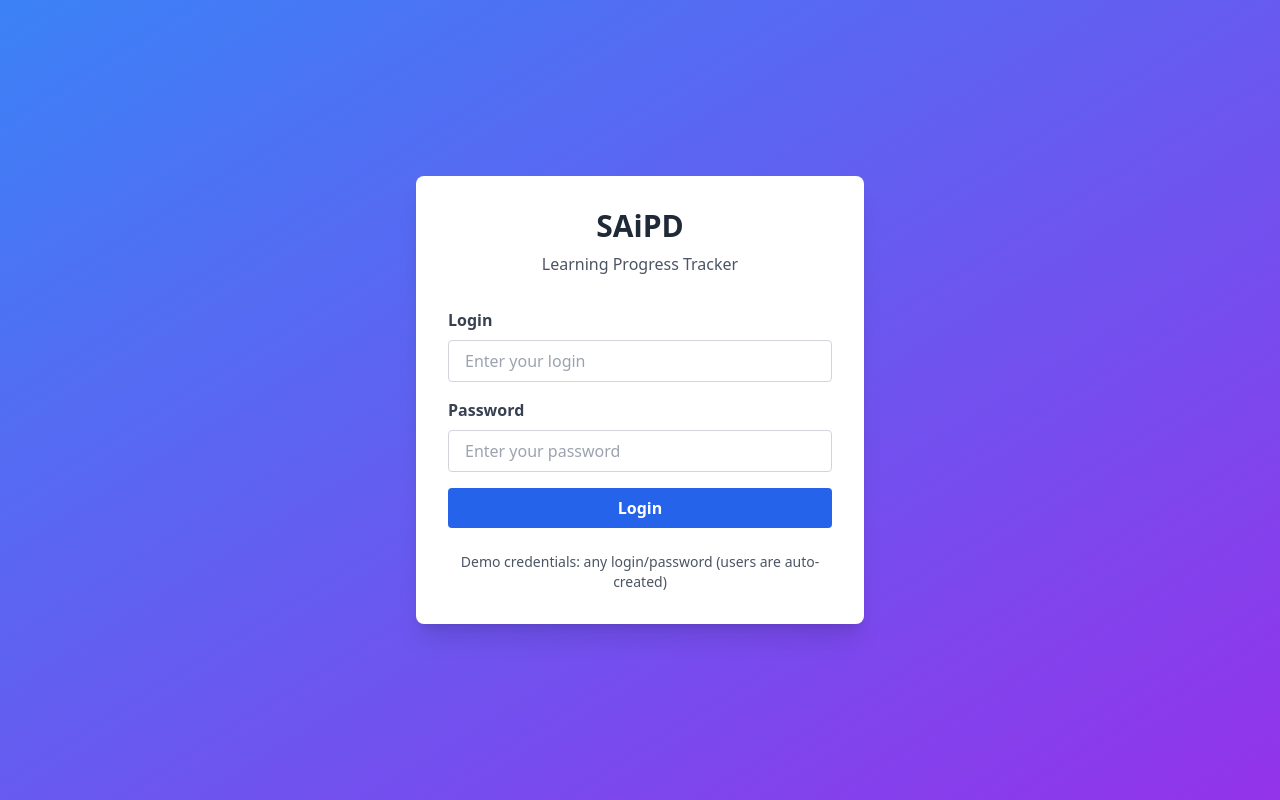
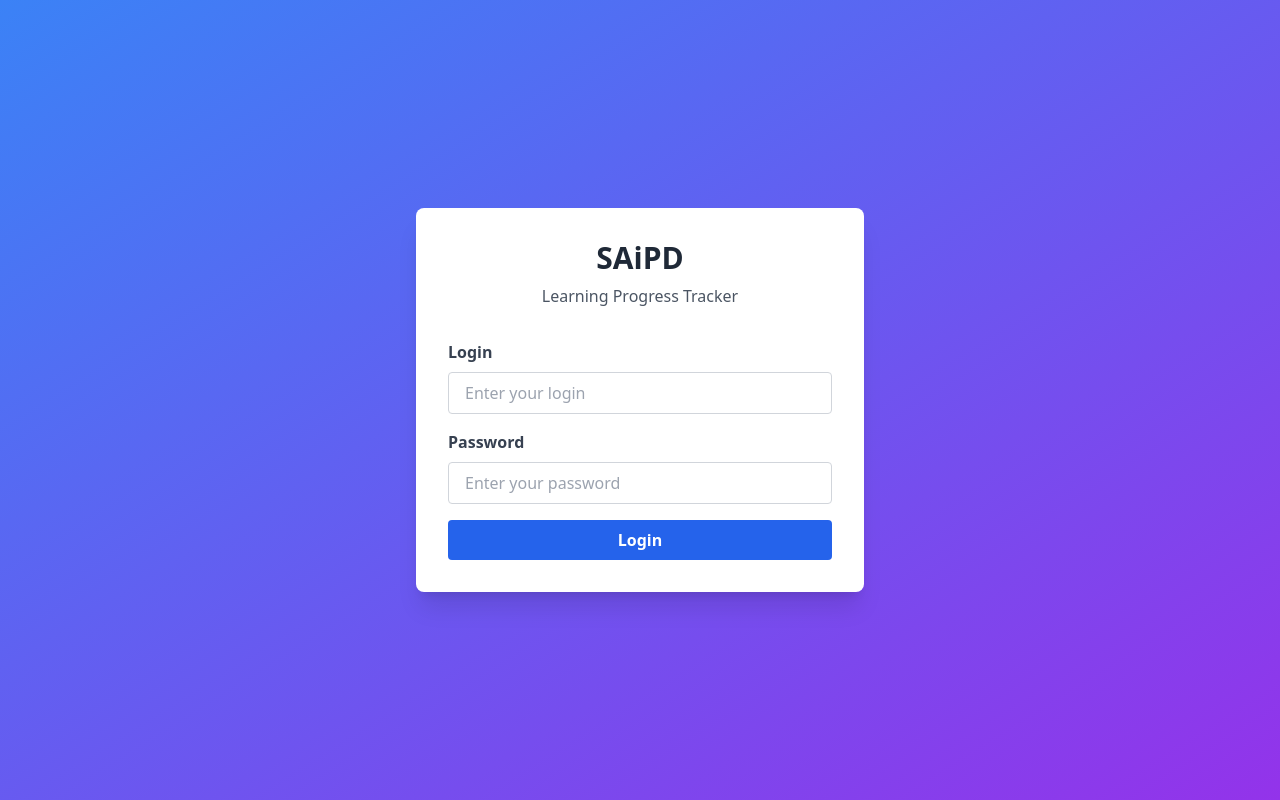
Before and after one commit to Goliaten/SAiPD_2_front, a React (Vite) app: page /login in a window 1280 px wide. Built offline with nearby package versions, Linux system fonts and the light colour scheme.

Commit message:
remove false statement from login page

```diff
--- a/src/pages/LoginPage.tsx
+++ b/src/pages/LoginPage.tsx
@@ -94,10 +94,6 @@ export function LoginPage() {
             {loading ? 'Logging in...' : 'Login'}
           </button>
         </form>
-
-        <p className="text-center text-gray-600 text-sm mt-6">
-          Demo credentials: any login/password (users are auto-created)
-        </p>
       </div>
     </div>
   );
```
